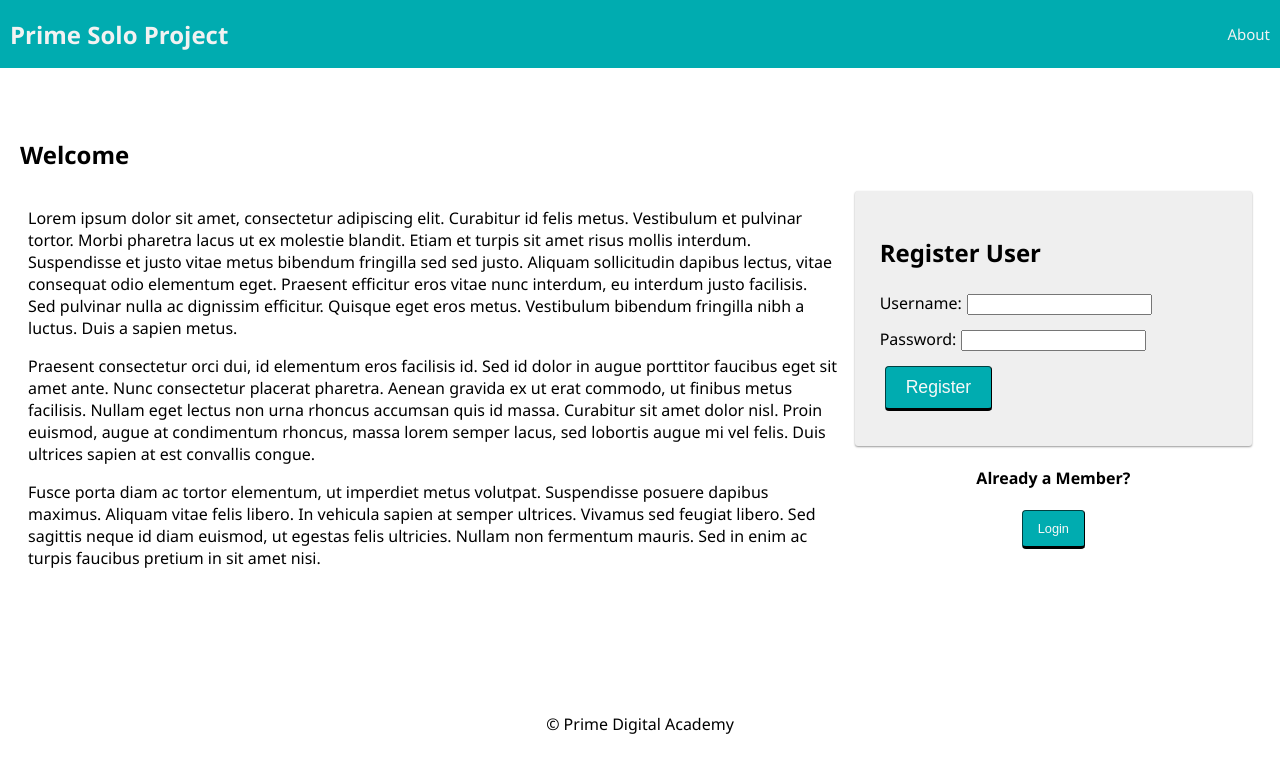
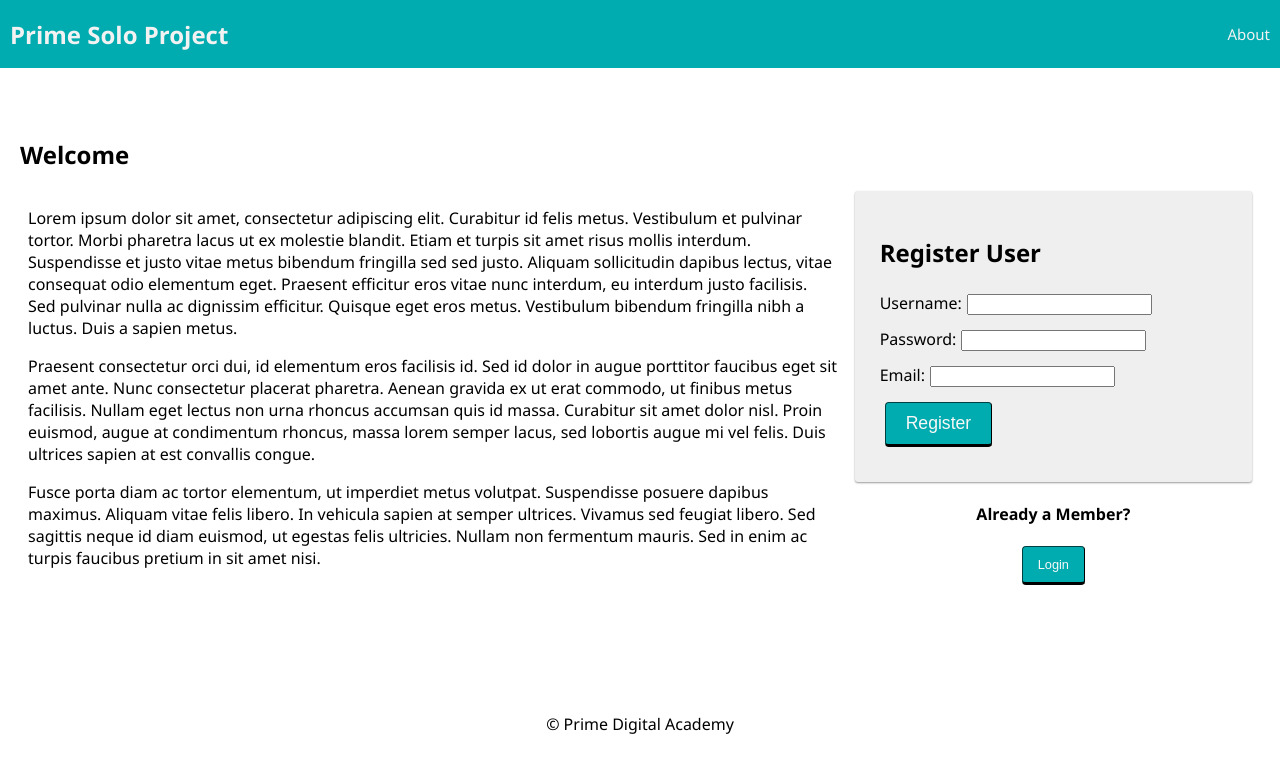
Before and after one commit to ChristianFred/prime-solo-project-2021, a React (Create React App) app: page /#/home in a window 1280 px wide. Shown: the top 772 px of the page. Built offline with nearby package versions, Linux system fonts and the light colour scheme; no server answers.

Commit message:
Added email to form

```diff
--- a/src/components/RegisterForm/RegisterForm.jsx
+++ b/src/components/RegisterForm/RegisterForm.jsx
@@ -4,6 +4,7 @@
 function RegisterForm() {
   const [username, setUsername] = useState('');
   const [password, setPassword] = useState('');
+  const [email, setEmail] = useState ('');
   const errors = useSelector((store) => store.errors);
   const dispatch = useDispatch();
 
@@ -15,6 +16,7 @@
       payload: {
         username: username,
         password: password,
+        email: email
       },
     });
   }; // end registerUser
@@ -52,6 +54,18 @@
         </label>
       </div>
       <div>
+        <label htmlFor="email">
+          Email:
+          <input
+            type="text"
+            name="email"
+            value={email}
+            required
+            onChange={(event) => setEmail(event.target.value)}
+          />
+        </label>
+      </div>
+      <div>
         <input className="btn" type="submit" name="submit" value="Register" />
       </div>
     </form>
```
